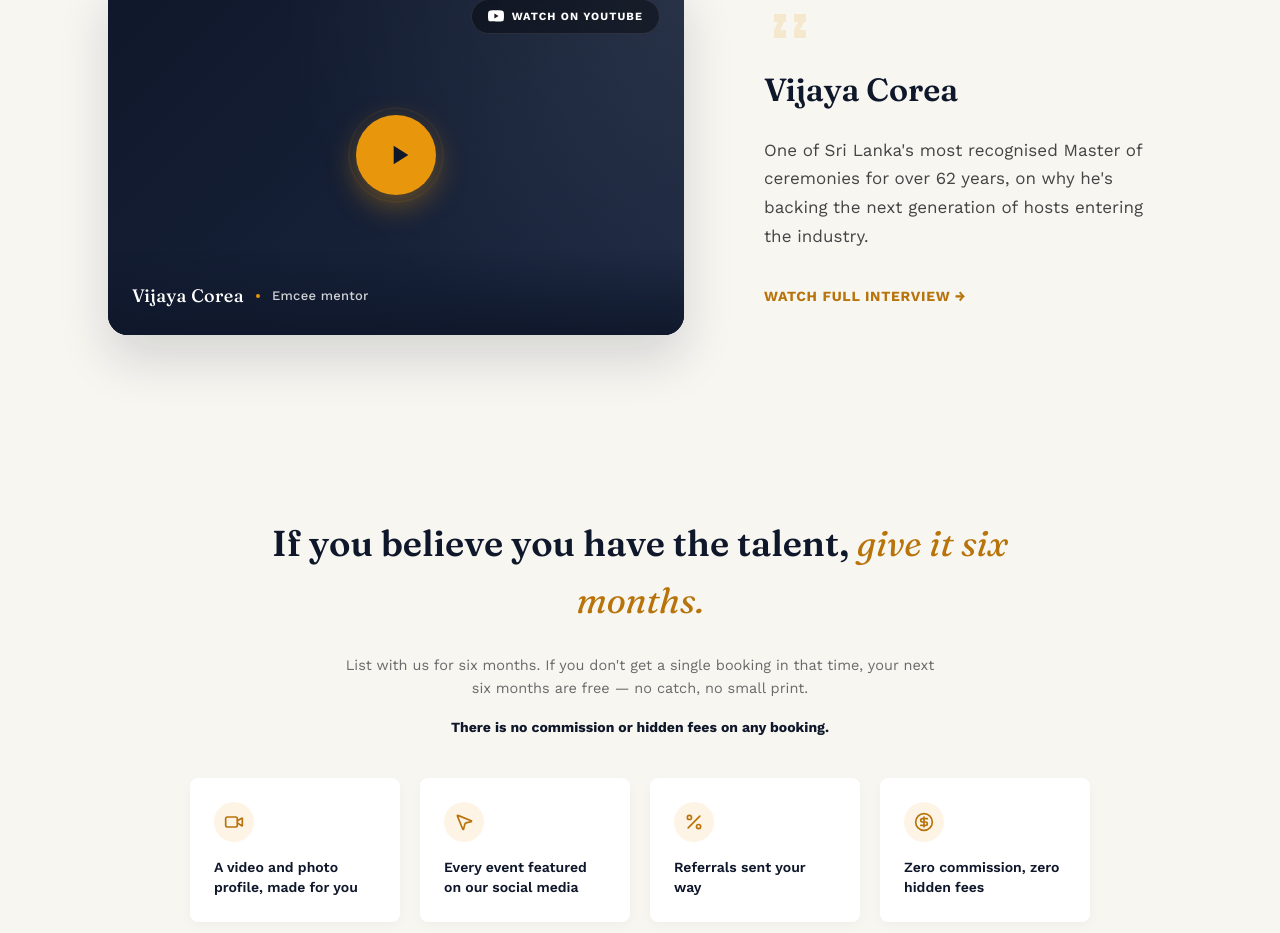
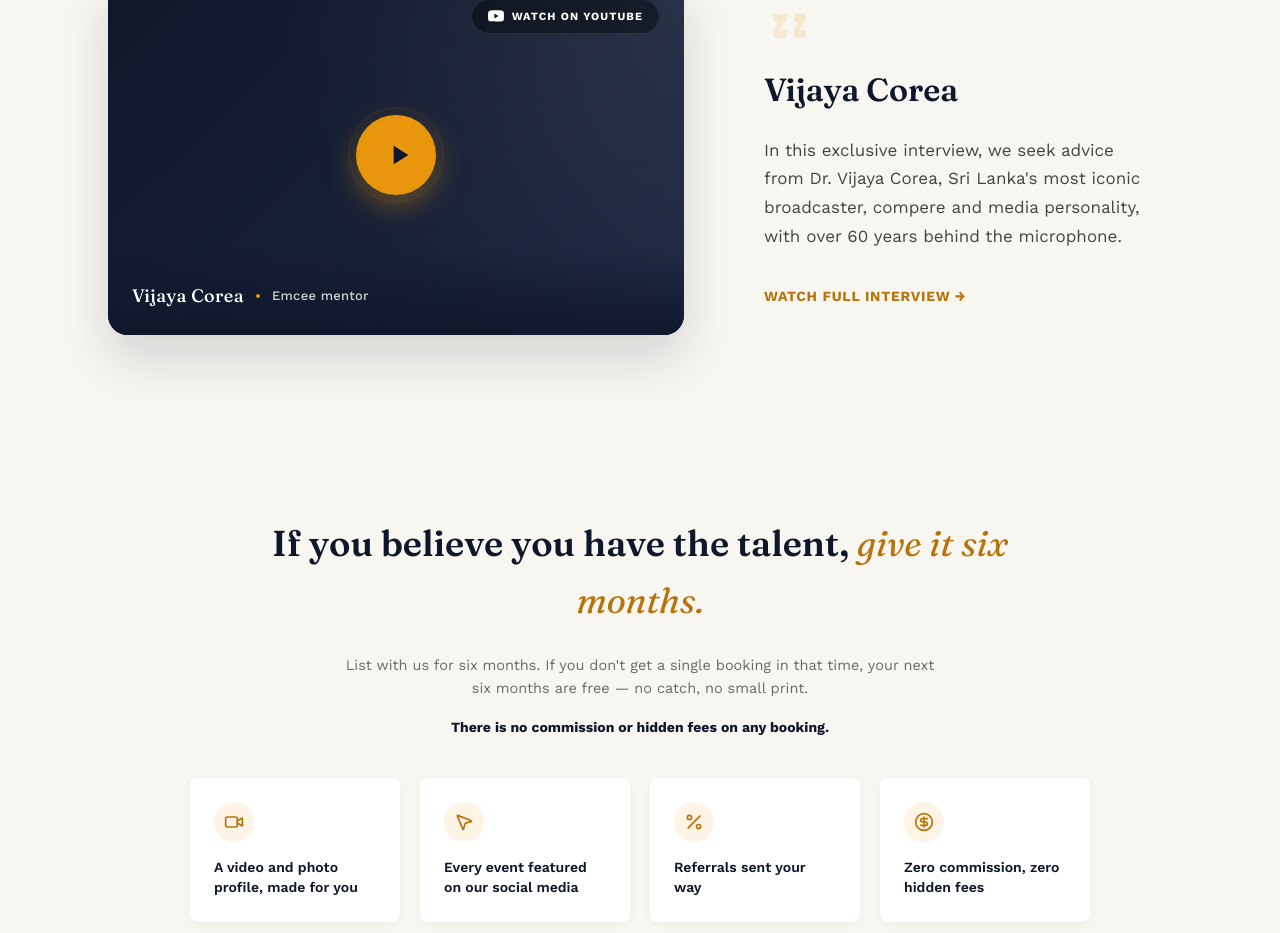
Before and after one commit to AntonSandbox/srilankanmusicians, a Next.js app: page / in a window 1280 px wide. Shown: the part 2370-3303 px from the top of the page. Built offline with nearby package versions, Linux system fonts and the light colour scheme; no server answers; the database is empty.

Commit message:
feat: changes vihaya corea description

```diff
--- a/app/page.tsx
+++ b/app/page.tsx
@@ -262,7 +262,7 @@ export default async function PublicSearchPage(props: { searchParams: Promise<{
                 <path d="M10 11L8 15H11V19H5V15L7 11H5V7H11V11H10ZM20 11L18 15H21V19H15V15L17 11H15V7H21V11H20Z" fill="currentColor" />
               </svg>
               <h3>Vijaya Corea</h3>
-              <p>One of Sri Lanka's most recognised Master of ceremonies for over 62 years, on why he's backing the next generation of hosts entering the industry.</p>
+              <p>In this exclusive interview, we seek advice  from Dr. Vijaya Corea, Sri Lanka's most iconic broadcaster, compere and media personality, with over 60 years behind the microphone.</p>
               <a href="https://youtu.be/4Axj6aj-wtQ?si=ECZc3P_FvhJAEz8X" target="_blank" rel="noopener noreferrer" className="mentor-link">Watch full interview &rarr;</a>
             </div>
           </div>
```
